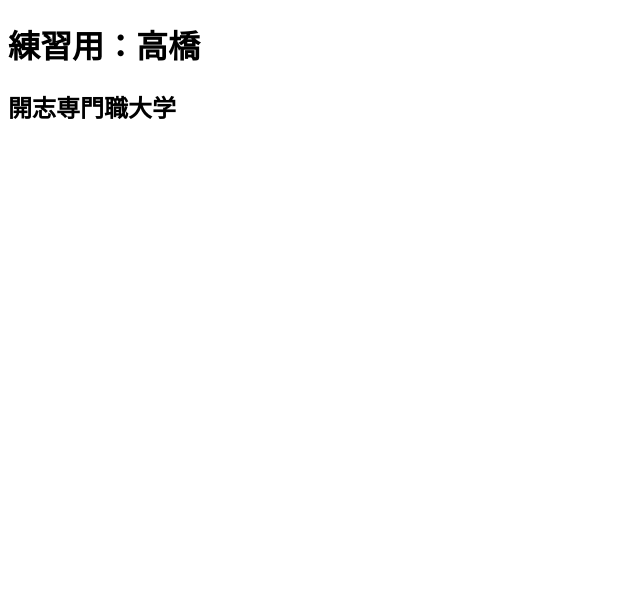
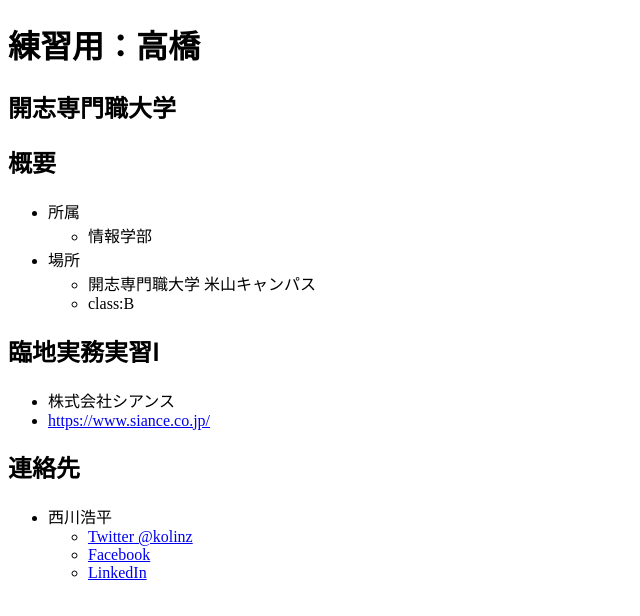
Before and after one commit to takahashi0059/takahashi0059.github.io-, a plain HTML site: page index.html in a window 1280 px wide. Shown: the whole page, without its empty margins (0-640 px from the left). Drawn offline with Linux system fonts and the light colour scheme.

Commit message:
Update index.html

```diff
--- a/index.html
+++ b/index.html
@@ -14,5 +14,45 @@
         <h2>開志専門職大学</h2>
     </div>
   </header>
+  <div id="content-wrapper">
+      <div class="inner clearfix">
+        <section id="main-content">
+          <h2 id="概要">概要</h2>
+<ul>
+  <li>所属
+    <ul>
+      <li>情報学部</li>
+    </ul>
+  </li>
+  <li>場所
+    <ul>
+      <li>開志専門職大学 米山キャンパス</li>
+      <li>class:B</li>
+    </ul>
+  </li>
+</ul>
+
+<h2>臨地実務実習Ⅰ</h2>
+<ul>
+  <li>株式会社シアンス</li>
+  <li><a href="https://www.siance.co.jp/">https://www.siance.co.jp/<a/></li>
+</ul>
+
+
+<h2 id="連絡先">連絡先</h2>
+<ul>
+  <li>西川浩平
+    <ul>
+      <li><a href="https://twitter.com/kolinz">Twitter @kolinz</a></li>
+      <li><a href="https://www.facebook.com/kohei.nishikawa">Facebook</a></li>
+      <li><a href="https://www.linkedin.com/in/kouhei-nishikawa/">LinkedIn</a></li>
+    </ul>
+  </li>
+</ul>
+
+        </section>
+
+      </div>
+    </div>
 </body>
 </html>
```
